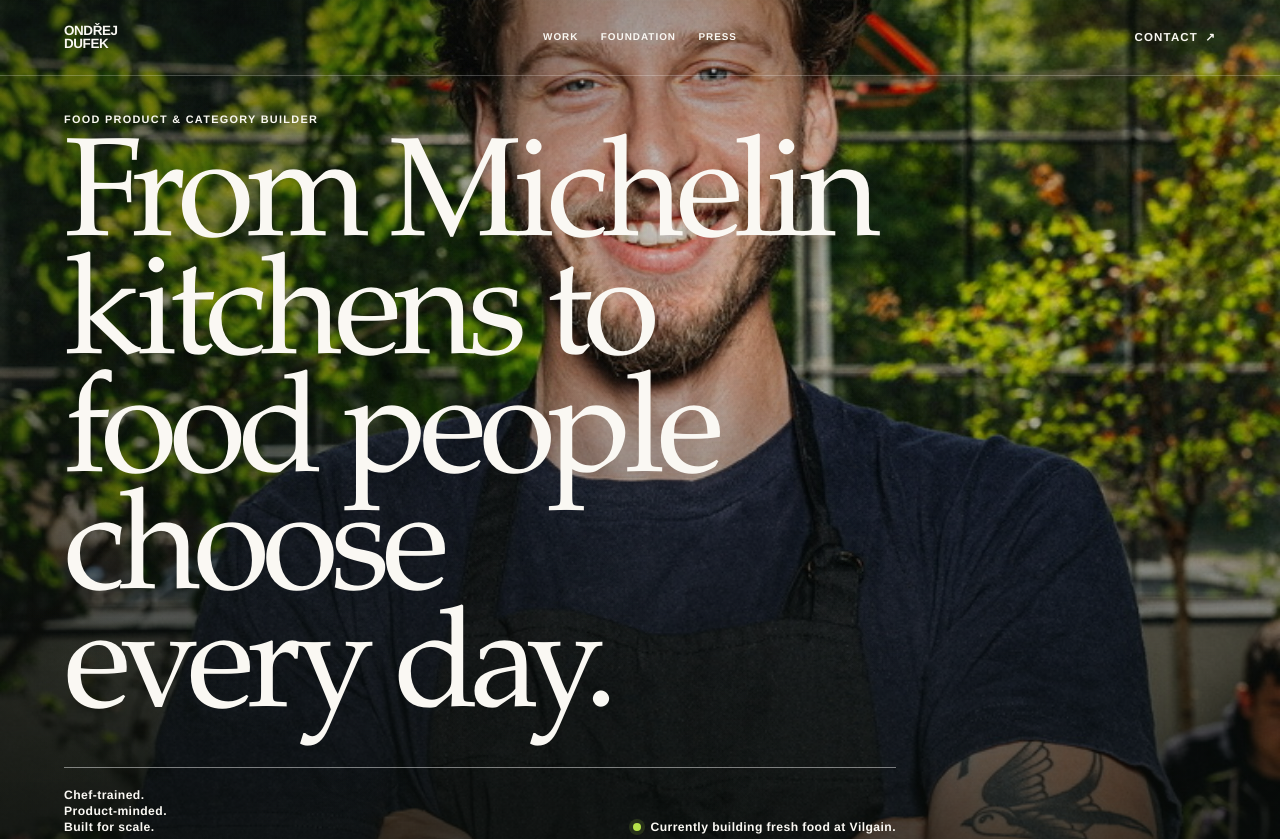
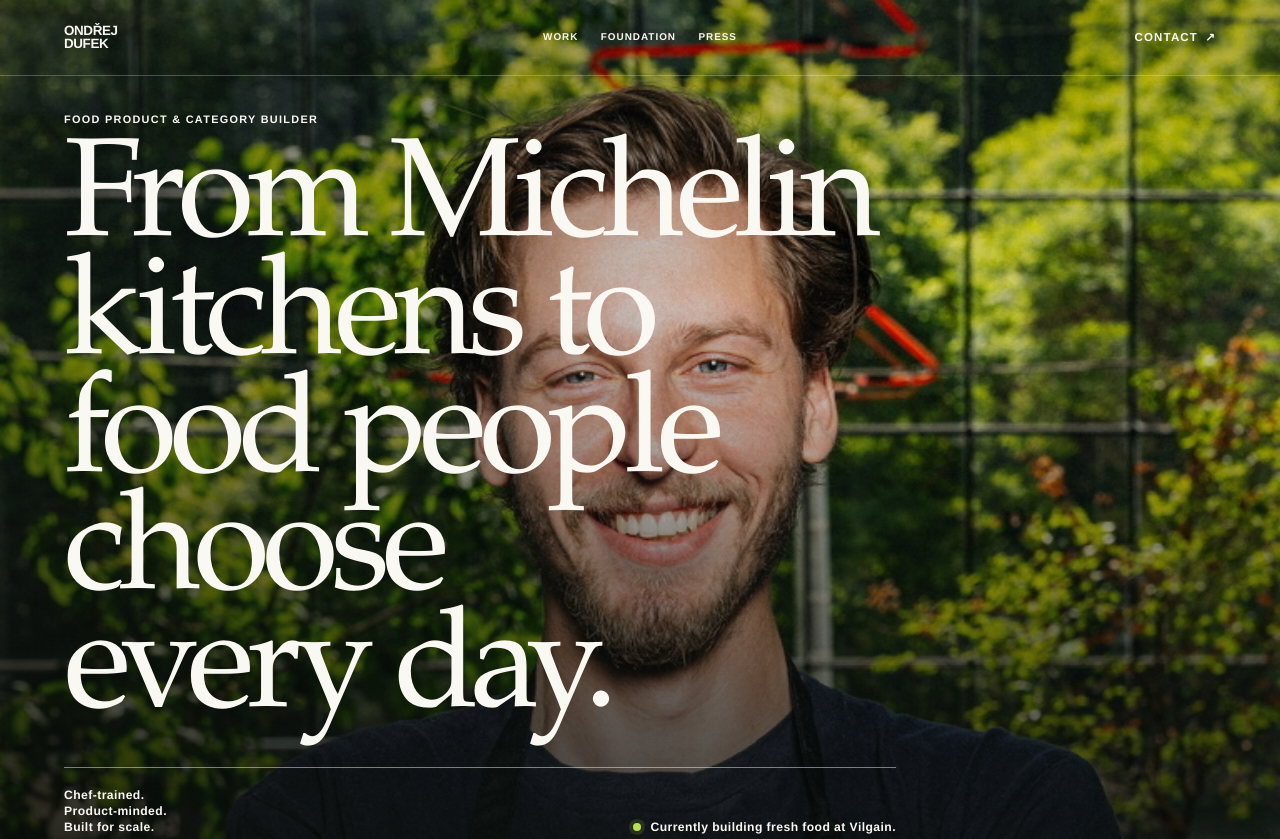
Before and after one commit to dufino92/ondrej-dufek, a plain HTML site: page index.html in a window 1280 px wide. Shown: the top 839 px of the page. Drawn offline with Linux system fonts and the light colour scheme.

Commit message:
Fix desktop hero image crop

```diff
--- a/assets/styles.css
+++ b/assets/styles.css
@@ -1045,6 +1045,10 @@ a.press-ambi:hover .press-logo {
 }
 
 @media (min-width: 42rem) {
+  .hero-media img {
+    object-position: center top;
+  }
+
   .site-header {
     grid-template-columns: 1fr auto 1fr;
   }
```
